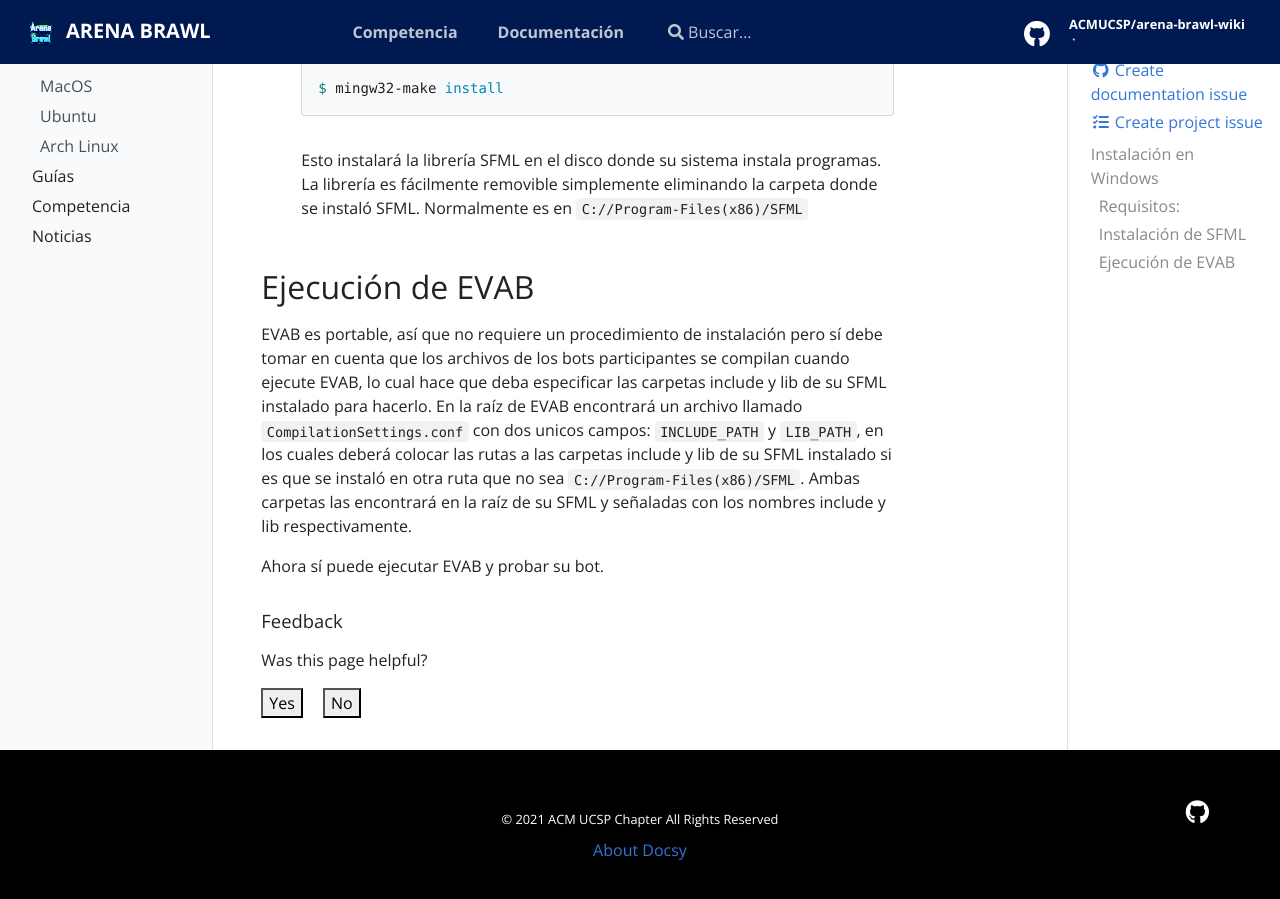
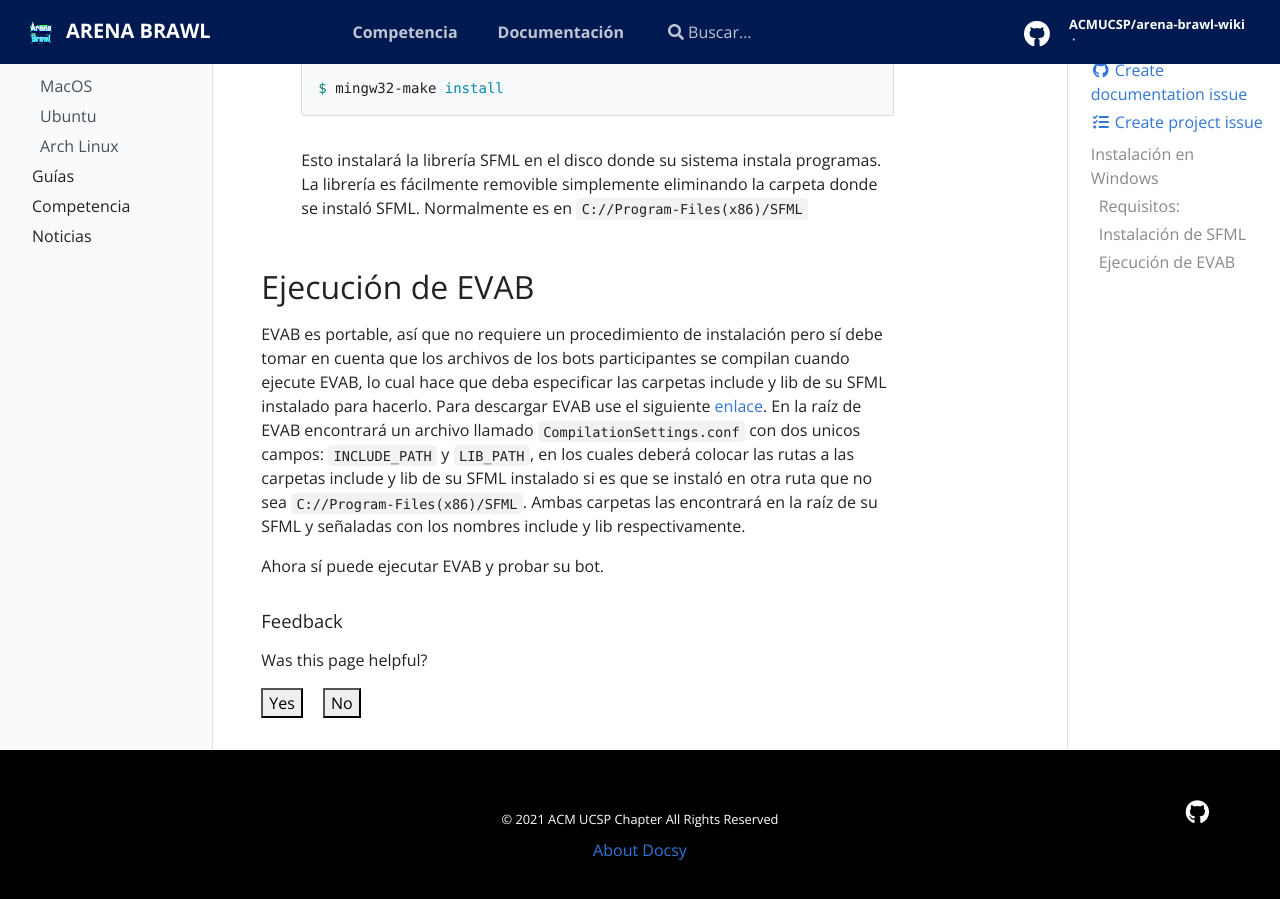
Before and after one commit to ACMUCSP/arena-brawl-wiki, a Jekyll site: the page built from _docs/installation/windows.md, in a window 1280 px wide and 900 px high, scrolled down 899 px. Built offline with Jekyll 4.4.1, drawn with Linux system fonts in a browser that asks for light colours.

Commit message:
Zip Windows

```diff
--- a/_docs/installation/windows.md
+++ b/_docs/installation/windows.md
@@ -36,6 +36,7 @@ tags:
 
 EVAB es portable, así que no requiere un procedimiento de instalación pero sí debe tomar en cuenta que los archivos de los bots participantes
 se compilan cuando ejecute EVAB, lo cual hace que deba especificar las carpetas include y lib de su SFML instalado para hacerlo.
+Para descargar EVAB use el siguiente [enlace](../../assets/EVAB/EVAB_Win64.zip).
 En la raíz de EVAB encontrará un archivo llamado `CompilationSettings.conf` con dos unicos campos: `INCLUDE_PATH` y `LIB_PATH`,
 en los cuales deberá colocar las rutas a las carpetas include y lib de su SFML instalado si es que se instaló en otra ruta que no sea `C://Program-Files(x86)/SFML`.
 Ambas carpetas las encontrará en la raíz de su SFML y señaladas con los nombres include y lib respectivamente.
```
Also changed, not shown: 2 other files.
